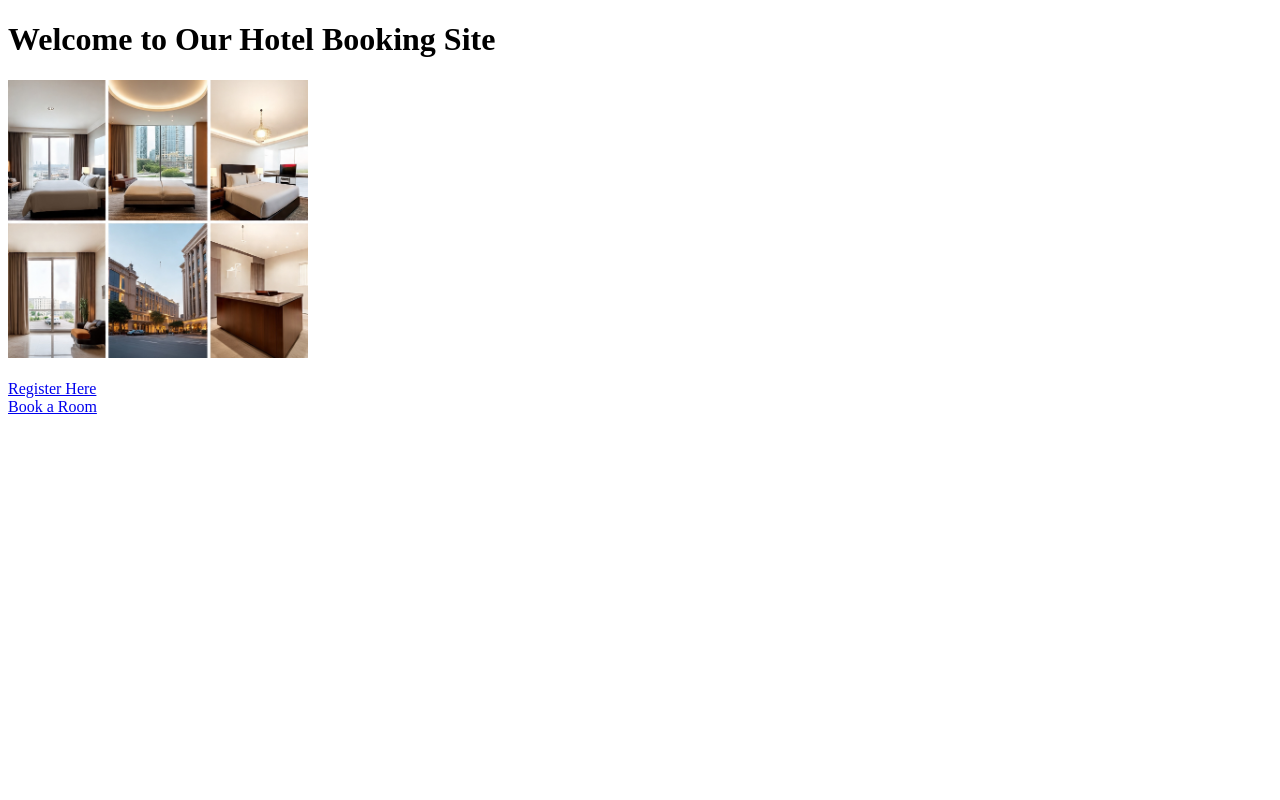
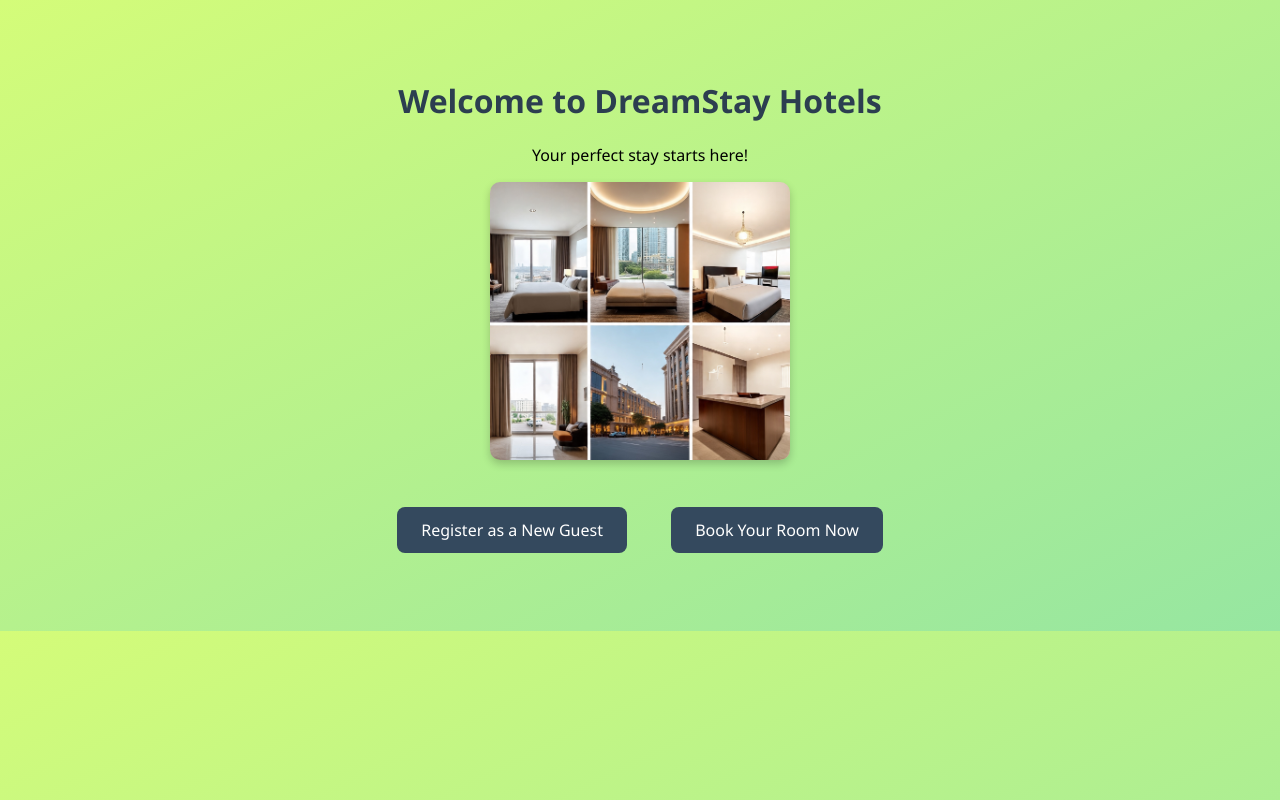
Before and after one commit to Abinaya120706/hotel_room_booking, a plain HTML site: page index.html in a window 1280 px wide. Drawn offline with Linux system fonts and the light colour scheme.

Commit message:
Update index.html
Created index.html with welcome page and links to registration and booking pages. Added hotel image and styling for better user experience.

```diff
--- a/index.html
+++ b/index.html
@@ -1,13 +1,45 @@
 <!DOCTYPE html>
 <html lang="en">
 <head>
-  <meta charset="UTF-8">
-  <title>Hotel Room Booking</title>
+    <meta charset="UTF-8">
+    <title>Welcome to DreamStay Hotels</title>
+    <style>
+        body {
+            font-family: 'Segoe UI', sans-serif;
+            background-color: #fefefe;
+            text-align: center;
+            padding: 50px;
+            background-image: linear-gradient(to bottom right, #d4fc79, #96e6a1);
+        }
+        h1 {
+            color: #2c3e50;
+        }
+        img {
+            width: 300px;
+            border-radius: 10px;
+            box-shadow: 0 4px 8px rgba(0,0,0,0.2);
+        }
+        a {
+            display: inline-block;
+            margin: 20px;
+            padding: 12px 24px;
+            background-color: #34495e;
+            color: white;
+            text-decoration: none;
+            border-radius: 8px;
+            transition: background 0.3s ease;
+        }
+        a:hover {
+            background-color: #2ecc71;
+        }
+    </style>
 </head>
 <body>
-  <h1>Welcome to Our Hotel Booking Site</h1>
-  <img src="./hotel.jpg" alt="Hotel Image" width="300"><br><br>
-  <a href="./registration.html">Register Here</a><br>
-  <a href="./booking.html">Book a Room</a>
+    <h1>Welcome to DreamStay Hotels</h1>
+    <p>Your perfect stay starts here!</p>
+    <img src="./hotel.jpg" alt="Hotel Image"><br><br>
+
+    <a href="./registration.html">Register as a New Guest</a>
+    <a href="./booking.html">Book Your Room Now</a>
 </body>
 </html>
```
